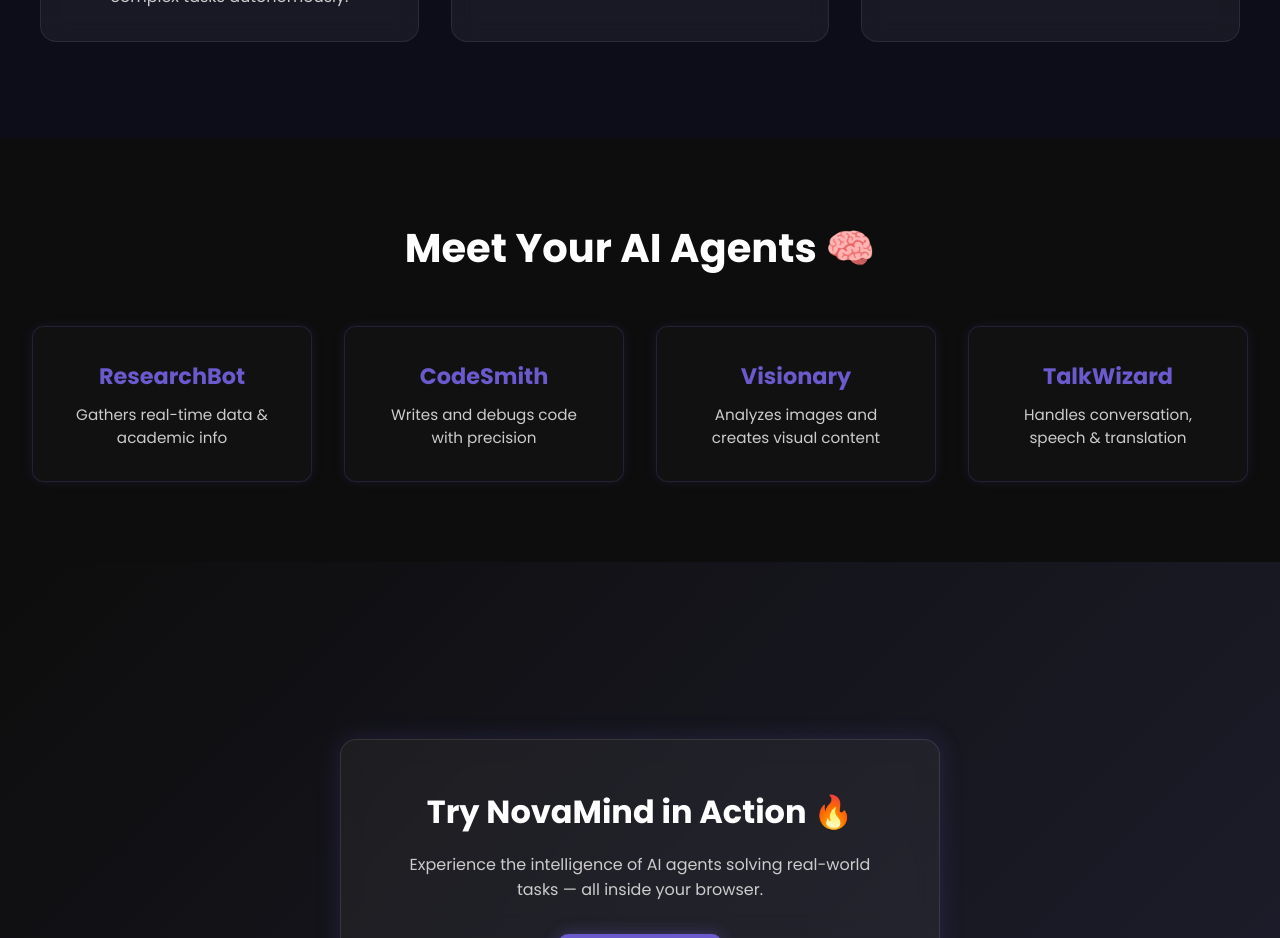
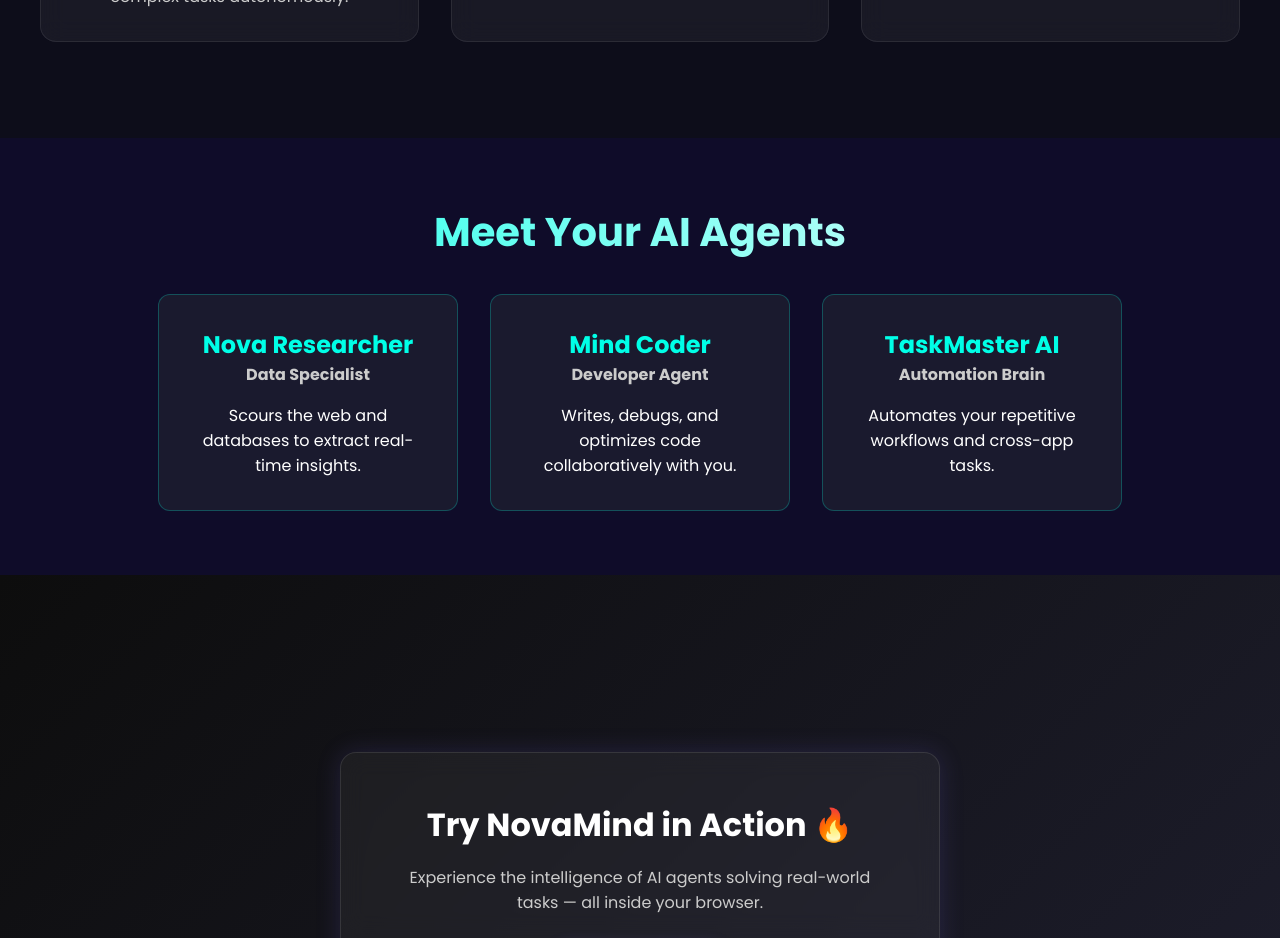
Before and after one commit to MDHxHameed/nova-web, a React (Vite) app: page / in a window 1280 px wide. Shown: the part 1180-2118 px from the top of the page. Built offline with nearby package versions, Linux system fonts and the light colour scheme.

Commit message:
Added Agents page and styling

```diff
--- a/src/pages/Agents.css
+++ b/src/pages/Agents.css
@@ -1,42 +1,47 @@
 .agents {
-    padding: 5rem 2rem;
-    background: #0d0d0d;
+  padding: 4rem 2rem;
+  background-color: #0f0c29;
+  color: white;
   text-align: center;
 }
 
 .agents h2 {
   font-size: 2.5rem;
-    color: #ffffff;
-    margin-bottom: 3rem;
+  margin-bottom: 2rem;
+  background: linear-gradient(90deg, #00ffe7, #ffffff);
+  background-clip: text;
+  -webkit-background-clip: text;
+  -webkit-text-fill-color: transparent;
 }
 
 .agent-grid {
-    display: grid;
-    grid-template-columns: repeat(auto-fit, minmax(250px, 1fr));
+  display: flex;
+  flex-wrap: wrap;
   gap: 2rem;
+  justify-content: center;
 }
 
 .agent-card {
-    background: #111;
-    border: 1px solid #6a5acd33;
+  background: #1a1a2e;
   padding: 2rem;
   border-radius: 12px;
-    box-shadow: 0 0 12px #6a5acd22;
-    transition: 0.3s ease;
+  width: 300px;
+  transition: transform 0.3s ease;
+  border: 1px solid #00ffe73d;
 }
 
 .agent-card:hover {
-    transform: translateY(-6px);
-    box-shadow: 0 0 18px #6a5acd88;
+  transform: translateY(-10px);
+  border-color: #00ffe7;
 }
 
 .agent-card h3 {
-    font-size: 1.4rem;
-    color: #6a5acd;
-    margin-bottom: 0.6rem;
+  font-size: 1.5rem;
+  color: #00ffe7;
 }
 
-  .agent-card p {
-    color: #cccccc;
-    font-size: 0.95rem;
+.agent-card .role {
+  font-weight: bold;
+  margin-bottom: 1rem;
+  color: #ccc;
 }
--- a/src/pages/Agents.jsx
+++ b/src/pages/Agents.jsx
@@ -1,48 +1,34 @@
-import { motion } from "framer-motion";
 import "./Agents.css";
 
 const agents = [
   {
-    name: "ResearchBot",
-    role: "Gathers real-time data & academic info",
+    name: "Nova Researcher",
+    role: "Data Specialist",
+    description: "Scours the web and databases to extract real-time insights.",
   },
   {
-    name: "CodeSmith",
-    role: "Writes and debugs code with precision",
+    name: "Mind Coder",
+    role: "Developer Agent",
+    description: "Writes, debugs, and optimizes code collaboratively with you.",
   },
   {
-    name: "Visionary",
-    role: "Analyzes images and creates visual content",
-  },
-  {
-    name: "TalkWizard",
-    role: "Handles conversation, speech & translation",
+    name: "TaskMaster AI",
+    role: "Automation Brain",
+    description: "Automates your repetitive workflows and cross-app tasks.",
   },
 ];
 
 const Agents = () => {
   return (
     <section className="agents" id="agents">
-      <motion.h2
-        initial={{ opacity: 0, y: 40 }}
-        whileInView={{ opacity: 1, y: 0 }}
-        transition={{ duration: 0.6 }}
-      >
-        Meet Your AI Agents 🧠
-      </motion.h2>
-
+      <h2>Meet Your AI Agents</h2>
       <div className="agent-grid">
         {agents.map((agent, index) => (
-          <motion.div
-            key={index}
-            className="agent-card"
-            initial={{ opacity: 0, scale: 0.9 }}
-            whileInView={{ opacity: 1, scale: 1 }}
-            transition={{ delay: 0.2 * index, duration: 0.4 }}
-          >
+          <div className="agent-card" key={index}>
             <h3>{agent.name}</h3>
-            <p>{agent.role}</p>
-          </motion.div>
+            <p className="role">{agent.role}</p>
+            <p>{agent.description}</p>
+          </div>
         ))}
       </div>
     </section>
```
Lines whose indentation alone changed are shown as unchanged.
